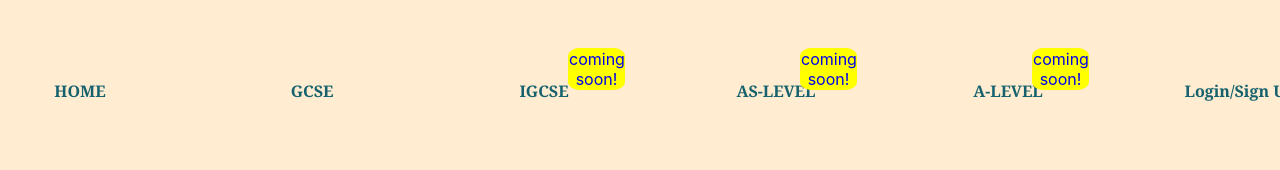
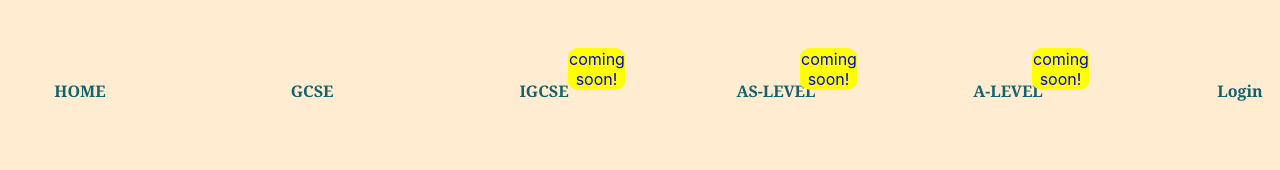
Before and after one commit to cindy1408/StudyMathsSmarter-FrontEnd, a React (Create React App) app: page / in a window 1280 px wide. Shown: the top 170 px of the page. Built offline with nearby package versions, Linux system fonts and the light colour scheme.

Commit message:
go home button

```diff
--- a/src/components/NavBar.js
+++ b/src/components/NavBar.js
@@ -39,7 +39,7 @@ export default function NavBar(){
 
     <Link className="nav-link" to="/comingSoon">
       <li >
-         Login/Sign Up
+         Login
       </li>
       </Link>
       </ul>
```
